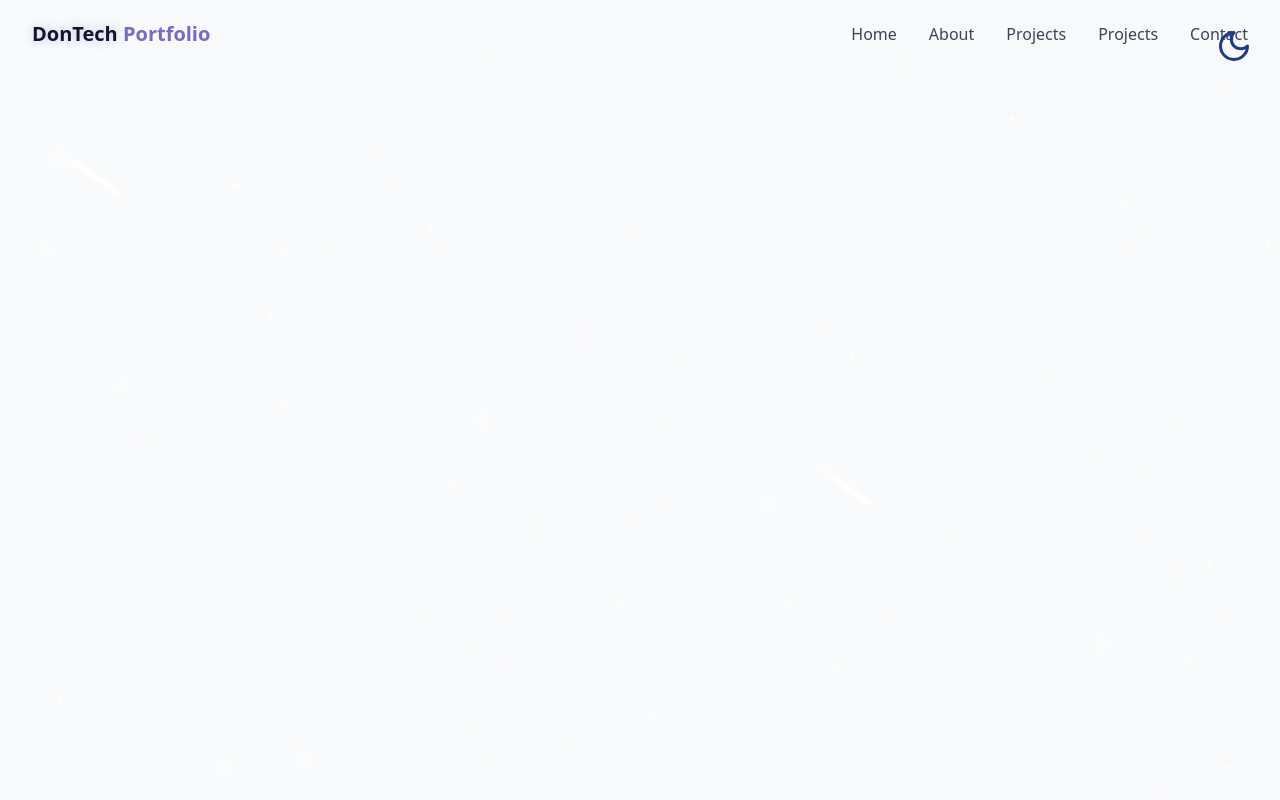
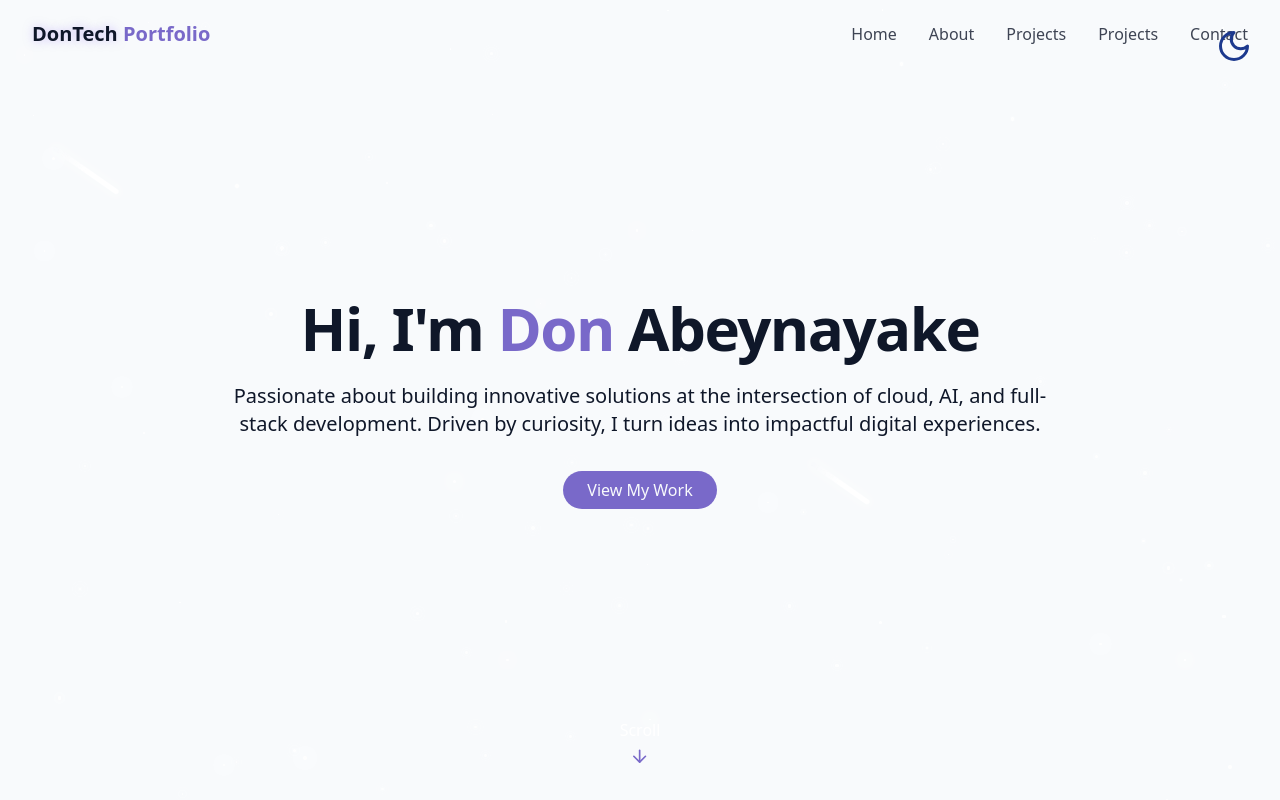
Before and after one commit to DonAbey/Portofolio, a React (Vite) app: page / in a window 1280 px wide. Built offline with nearby package versions, Linux system fonts and the light colour scheme.

Commit message:
HeroSection completed

```diff
--- /dev/null
+++ b/src/components/HeroSection.jsx
@@ -0,0 +1,38 @@
+import { ArrowDown } from "lucide-react"
+
+
+export const HeroSection = () =>{
+    return (
+        <section
+            id="hero"
+            className="realtive min-h-screen flex flex-col items-center justify-center px-4"
+        >
+            <div className="container max-w-4xl mx-auto text-center z-10">
+                <div className="space-y-6">
+                    <h1 className="text-4xl md:text-6xl font-bold tracking-tight">
+                        <span className="opacity-0 animate-fade-in">Hi, I'm </span>
+                        <span className="text-primary opacity-0 animate-fade-in-delay-1">Don </span>
+                        <span className="opacity-0 animate-fade-in-delay-2">Abeynayake</span>
+                    </h1>
+                    <p className="text-lg md:text-xl text-muted-foregorund max-2-2xl mx-auto opacity-0 animate-fade-in-delay-3">
+                        Passionate about building innovative solutions at the intersection of cloud, AI, and full-stack development.
+                        Driven by curiosity, I turn ideas into impactful digital experiences.
+                    </p>
+
+                    <div className="pt-4 opacity-0 animate-fade-in-delay-4">
+                        <a href="projects" className="cosmic-button">
+                            View My Work
+                        </a>
+                    </div>
+                </div>
+            </div>
+
+            <div className="absolute bottom-8 left-1/2 transform -translate-x-1/2 flex flex-col items-center animate-bounce">
+                <span className="text--sm text-white text-muted-foreground">
+                     Scroll
+                </span>
+                <ArrowDown className="h-5 w-5 text-primary mt-1 " />
+            </div>
+        </section>
+    )
+}
--- a/src/components/Navbar.jsx
+++ b/src/components/Navbar.jsx
@@ -4,7 +4,7 @@
 import { Menu, X } from "lucide-react";
 
 const navItems = [
-    {name: "Home", href:"#home"},
+    {name: "Home", href:"#hero"},
     {name: "About", href:"#about"},
     {name: "Projects", href:"#skills"},
     {name: "Projects", href:"#projects"},
@@ -33,7 +33,7 @@
             <div className="container flex items-center justify-between">
                 <a
                     className="text-xl font-bold text-primary flex items-center"
-                    href="#home"
+                    href="#hero"
                 >
                     <span className="relative z-10">
                         <span className="text-glow text-foreground"> DonTech </span>{" "}
@@ -58,7 +58,7 @@
                 </button>
 
                 <div className={cn(
-                    "fixed inset-0 bg-background/95 backdrop-blur-md z-40 flex flex-col items-center justify-center",
+                    "fixed inset-0 bg-background/95 backdroup-blur-md z-40 flex flex-col items-center justify-center",
                     "transition-all duration-300 md:hidden",
                     isMenuOpen ? "opacity-100 pointer-events-auto" : "opacity-0 pointer-events-none"
                     )}
--- a/src/pages/Home.jsx
+++ b/src/pages/Home.jsx
@@ -1,6 +1,7 @@
 import { ThemeToggle } from "../components/ThemeTooggle";
 import { StarBackground } from "../components/StarBackground";
 import { Navbar } from "../components/Navbar";
+import { HeroSection } from "../components/HeroSection";
 
 export const Home = () =>{
     return (
@@ -12,7 +13,9 @@
             {/*NavBar*/}
             <Navbar/>
             {/*Main Content*/}
-
+            <main>
+                <HeroSection/>
+            </main>
             {/*Footer*/}
 
         </div>
```
